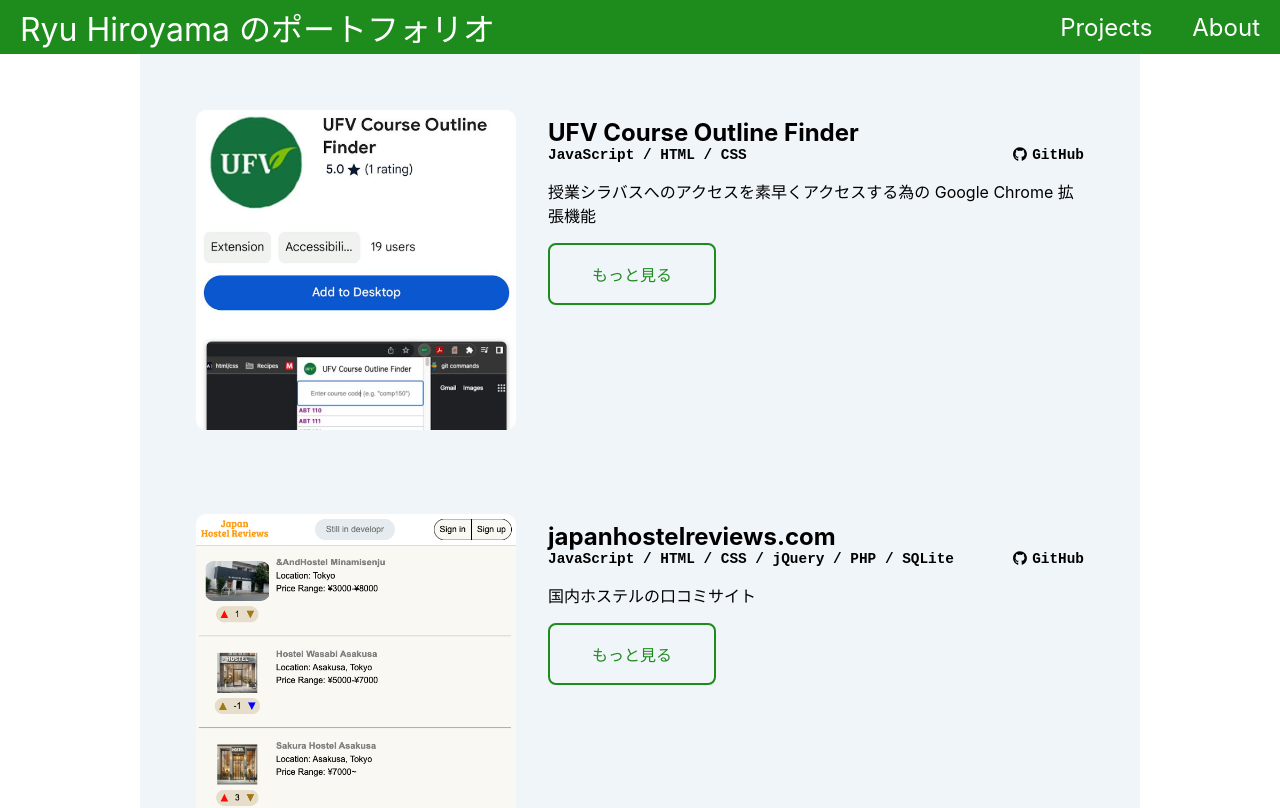
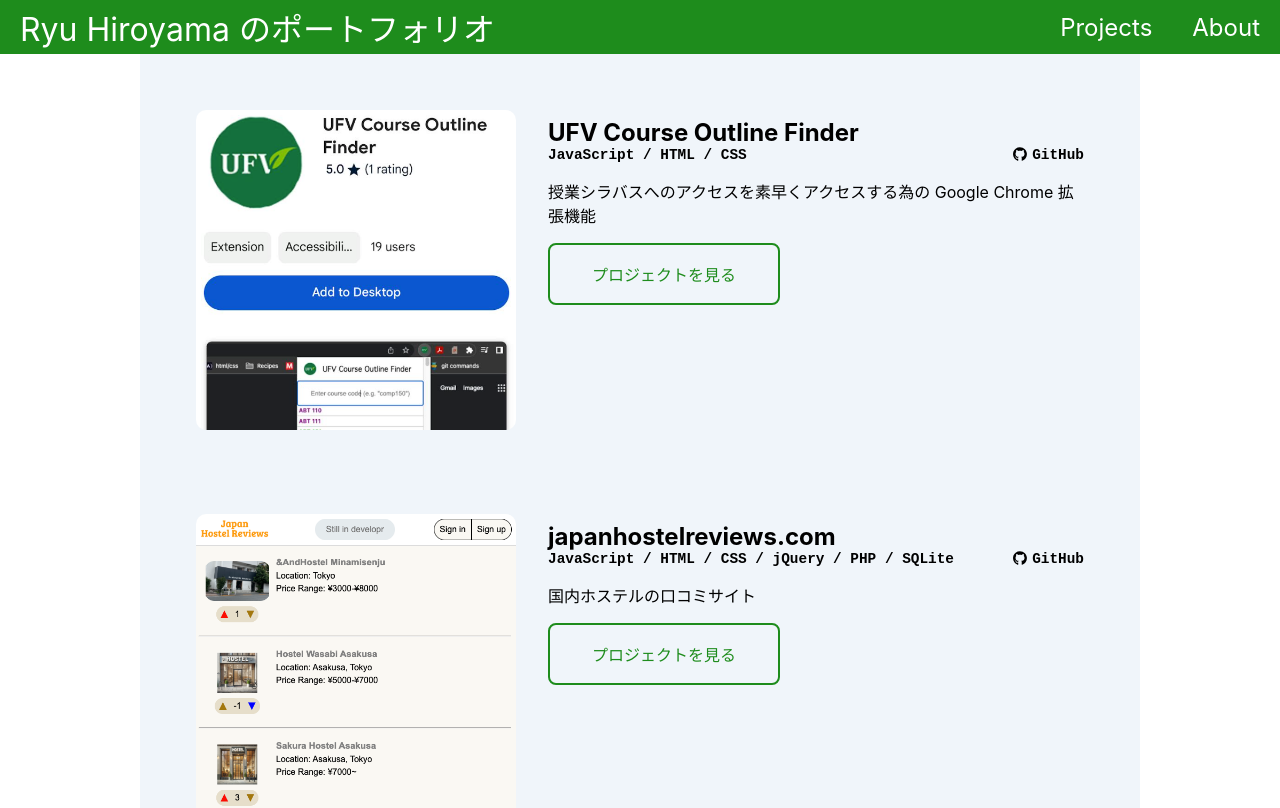
Before and after one commit to lyuhiroyama/portfolio, a React (Create React App) app: page /projects in a window 1280 px wide. Shown: the top 808 px of the page. Built offline with nearby package versions, Linux system fonts and the light colour scheme.

Commit message:
feat: 「プロジェクトを見る」ボタンににリンクを追加

```diff
--- a/src/components/projectCard.jsx
+++ b/src/components/projectCard.jsx
@@ -2,7 +2,7 @@ import { Fragment } from 'react'; // <> </> に属性を追加するため
 import { FontAwesomeIcon } from '@fortawesome/react-fontawesome' // Font Awesome 使用のため
 import { faGithub } from '@fortawesome/free-brands-svg-icons' // Font Awesome GitHub icon
 
-export default function ProjectCard({projectTitle, thumbnail, technologies, description, gitHubLink}){
+export default function ProjectCard({projectTitle, thumbnail, technologies, description, gitHubLink, projectLink}){
     return (
         <div className="projects-component">
 
@@ -35,7 +35,7 @@ export default function ProjectCard({projectTitle, thumbnail, technologies, desc
                     <p>{description}</p>
                 </div>
                 <div className="project-details-button">
-                    <button>もっと見る</button>
+                    <button onClick={() => window.location.href = projectLink}>プロジェクトを見る</button>
                 </div>
 
             </div>
--- a/src/components/projects.jsx
+++ b/src/components/projects.jsx
@@ -12,28 +12,32 @@ export default function Projects(){
             thumbnail: ufvThumbnail,
             technologies: ["JavaScript", "HTML", "CSS"],
             description: "授業シラバスへのアクセスを素早くアクセスする為の Google Chrome 拡張機能",
-            gitHubLink: "https://github.com/lyuhiroyama/UFV-Course-Outline-Finder"
+            gitHubLink: "https://github.com/lyuhiroyama/UFV-Course-Outline-Finder",
+            projectLink: "https://chromewebstore.google.com/detail/ufv-course-outline-finder/mndjamfkhbpmaejlgmmmimpanhhhfkfd?hl=en"
         },
         {
             projectTitle: "japanhostelreviews.com",
             thumbnail: jhrThumbnail,
             technologies: ["JavaScript", "HTML", "CSS", "jQuery", "PHP", "SQLite"],
             description: "国内ホステルの口コミサイト",
-            gitHubLink: "https://github.com/lyuhiroyama/japanhostelreviews.com"
+            gitHubLink: "https://github.com/lyuhiroyama/japanhostelreviews.com",
+            projectLink: "https://japanhostelreviews.com/"
         },
         {
             projectTitle: "comandL.ai",
             thumbnail: cmlThumbnail,
             technologies: ["JavaScript", "HTML", "CSS", "jQuery", "PHP"],
             description: "ChatGPTのChrome拡張機能版",
-            gitHubLink: "https://github.com/lyuhiroyama/commandL.ai"
+            gitHubLink: "https://github.com/lyuhiroyama/commandL.ai",
+            projectLink: ""
         },
         {
             projectTitle: "お絵かきボード",
             thumbnail: etcThumbnail,
             technologies: ["JavaScript", "HTML", "CSS"],
             description: "マウスでなぞってお絵かきができるグリッド",
-            gitHubLink: "https://github.com/lyuhiroyama/Etch-a-Sketch?tab=readme-ov-file"
+            gitHubLink: "https://github.com/lyuhiroyama/Etch-a-Sketch?tab=readme-ov-file",
+            projectLink: "https://lyuhiroyama.github.io/Etch-a-Sketch/"
         }
     ]
 
```
